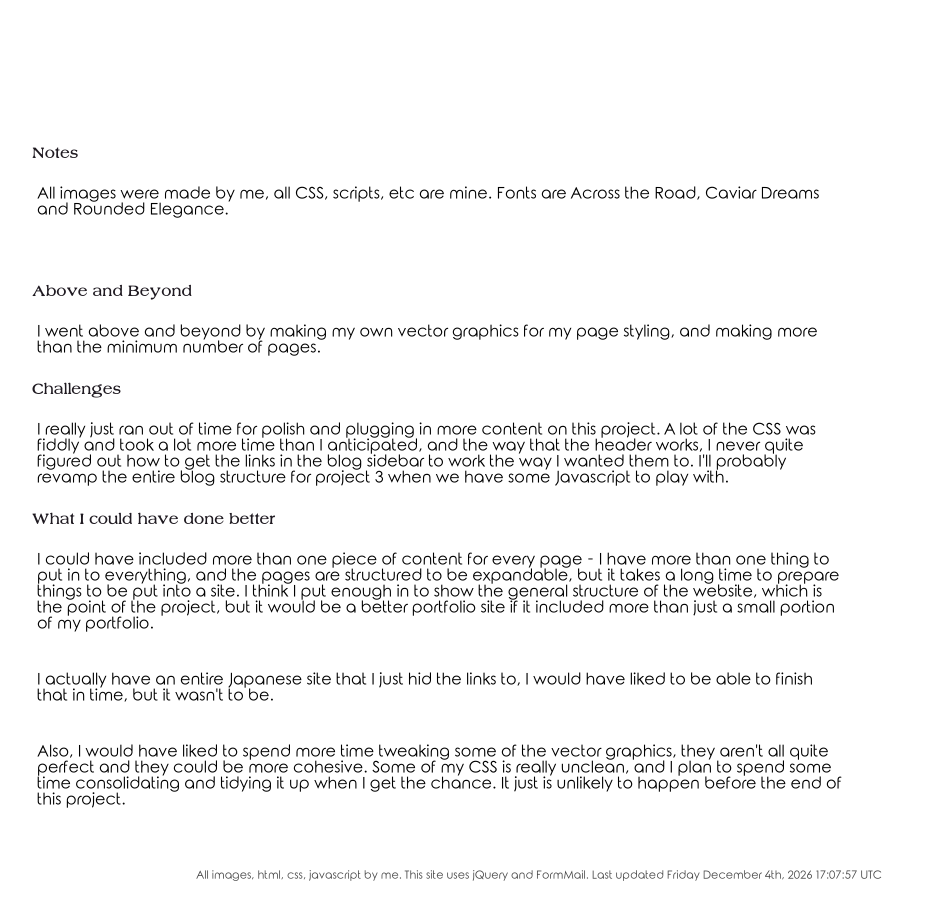
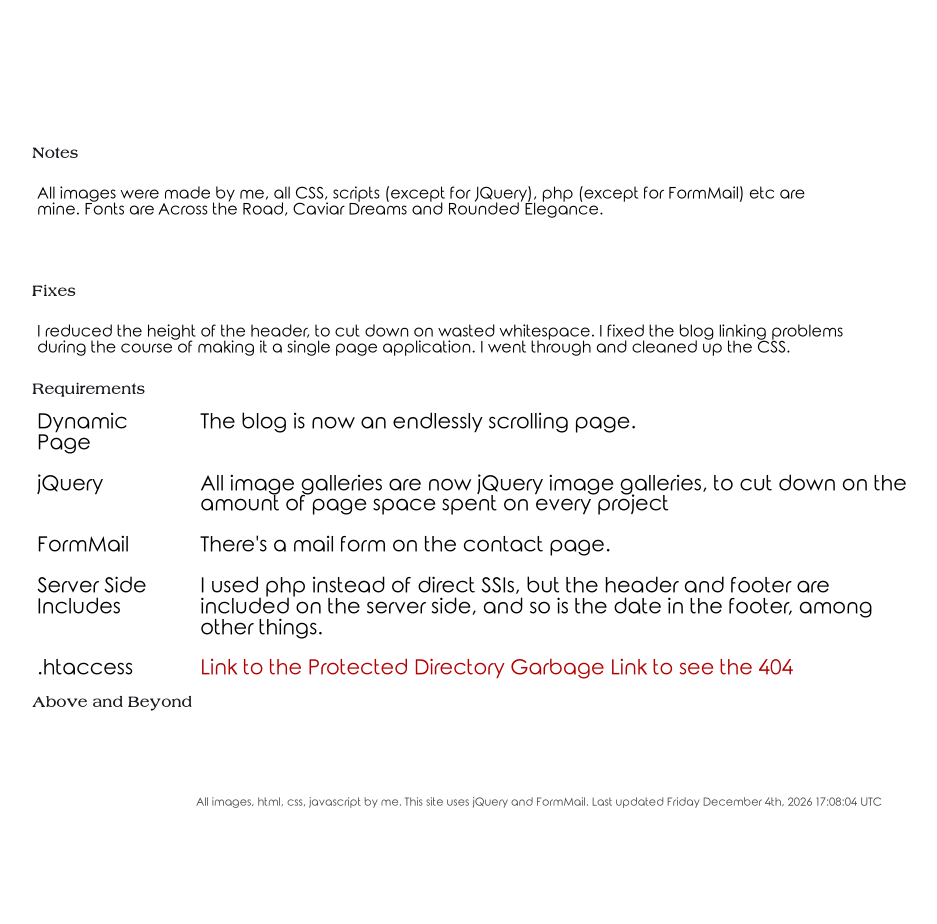
Before and after one commit to Abhalphiest/portfolio, a PHP site: page /notes.php in a window 1280 px wide. Shown: the part 160-1084 px from the top of the page, without its empty margins (101-1038 px from the left). After the commit the page ends 968 px from the top, so only its background shows below. Run offline with PHP 8.4, Linux system fonts and the light colour scheme.

Commit message:
notes page and link to protected directory

```diff
--- a/notes.php
+++ b/notes.php
@@ -11,22 +11,22 @@
 
 <article>
 <h1> Notes</h1>
-<p> All images were made by me, all CSS, scripts, etc are mine.
+<p> All images were made by me, all CSS, scripts (except for JQuery), php (except for FormMail) etc are mine.
 Fonts are Across the Road, Caviar Dreams and Rounded Elegance.
 <p>
+<h2> Fixes </h2>
+<p> I reduced the height of the header, to cut down on wasted whitespace. I fixed the blog linking problems during the course of making it a
+single page application. I went through and cleaned up the CSS. </p>
+<h2> Requirements </h2>
+<table>
+<tr><td>Dynamic Page </td> <td>The blog is now an endlessly scrolling page.</td></tr>
+<tr><td>jQuery </td> <td>All image galleries are now jQuery image galleries, to cut down on the amount of page space spent on every project</td></tr>
+<tr><td>FormMail </td> <td>There's a mail form on the contact page.</td></tr>
+<tr><td>Server Side Includes</td> <td> I used php instead of direct SSIs, but the header and footer are included on the server side, and so is the date in the footer, among other things.</td></tr>
+<tr><td>.htaccess </td> <td> <a href="https://people.rit.edu/~med7068/gibsonAuth/auth.html"> Link to the Protected Directory</a>  <a href="boo.php"> Garbage Link to see the 404 </a></td></tr>
+</table>
 <h2> Above and Beyond </h2>
-<p> I went above and beyond by making my own vector graphics for my page styling, and making more than the minimum number of pages. </p>
-<h2> Challenges </h2>
-<p> I really just ran out of time for polish and plugging in more content on this project. A lot of the CSS was fiddly and took a lot more
-time than I anticipated, and the way that the header works, I never quite figured out how to get the links in the blog sidebar to work the way
-I wanted them to. I'll probably revamp the entire blog structure for project 3 when we have some Javascript to play with. </p>
-<h2> What I could have done better </h2>
-<p> I could have included more than one piece of content for every page - I have more than one thing to put in to everything, and the pages are structured
-to be expandable, but it takes a long time to prepare things to be put into a site. I think I put enough in to show the general structure of the website, which is the
-point of the project, but it would be a better portfolio site if it included more than just a small portion of my portfolio.</p>
-<p> I actually have an entire Japanese site that I just hid the links to, I would have liked to be able to finish that in time, but it wasn't to be. </p>
-<p> Also, I would have liked to spend more time tweaking some of the vector graphics, they aren't all quite perfect and they could be more cohesive. Some of my
-CSS is really unclean, and I plan to spend some time consolidating and tidying it up when I get the chance. It just is unlikely to happen before the end of this project. </p>
+<p> </p>
 </article>
 <?php include 'include/footer.php'; ?>
 
```
